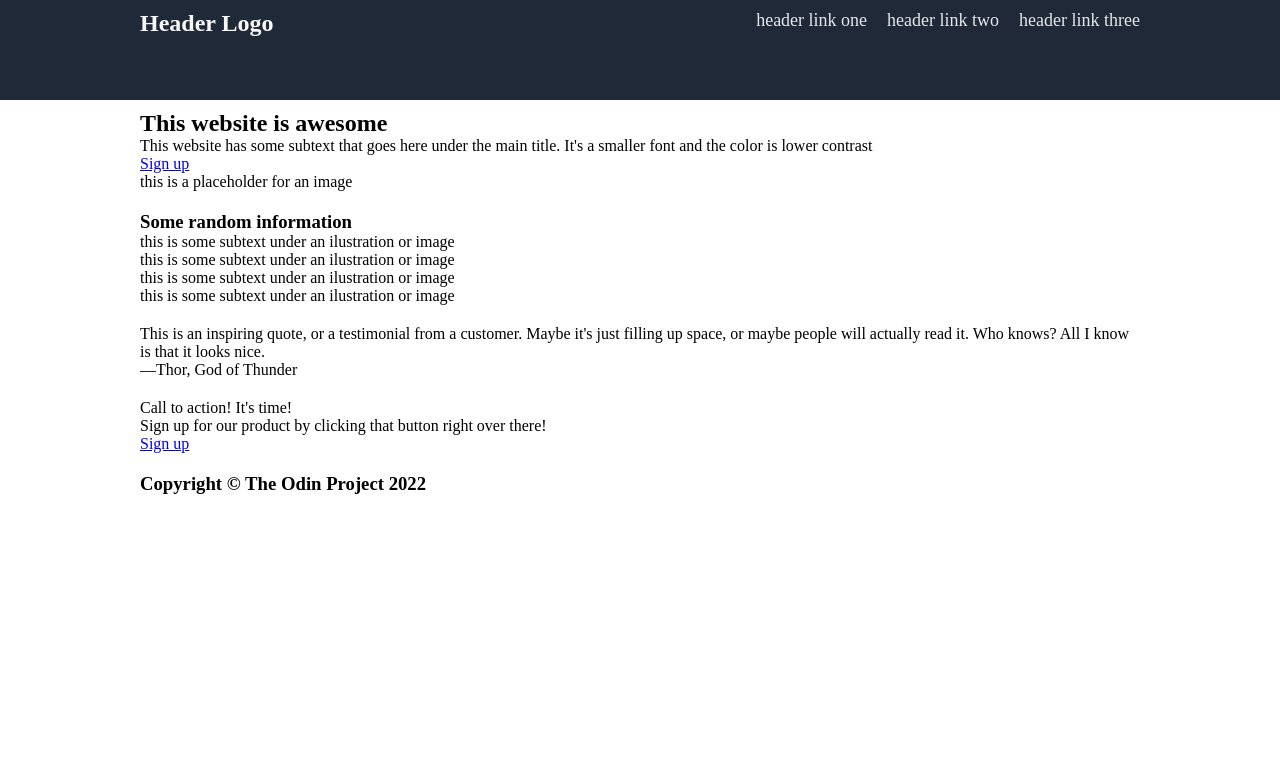
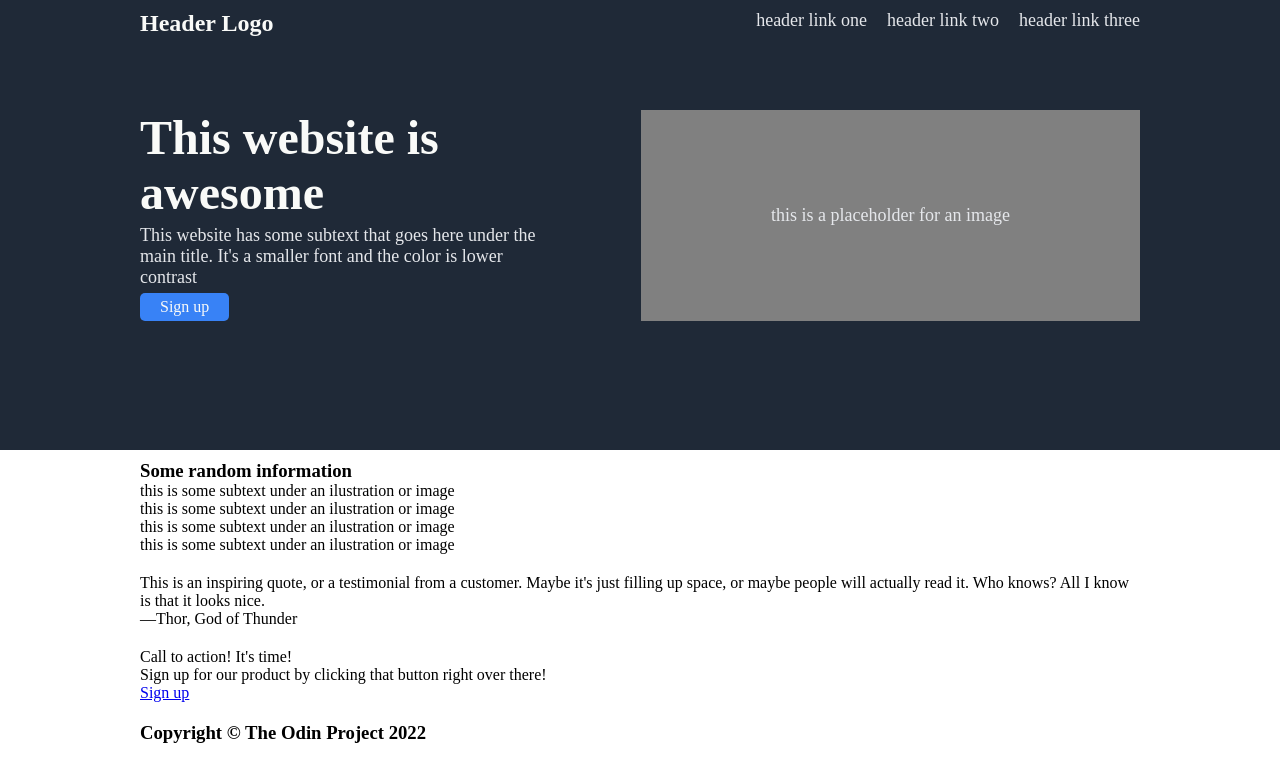
Before and after one commit to NicolasEiriz/flex-box-project, a plain HTML site: page index.html in a window 1280 px wide. Drawn offline with Linux system fonts and the light colour scheme.

Commit message:
style the header, can't get closer to the img an the text

```diff
--- a/style.css
+++ b/style.css
@@ -3,6 +3,7 @@
     padding: 0;
     box-sizing: border-box;
 }
+
 
 /*with this container in every section we can center it and used an specefic width*/
 .container{
@@ -10,6 +11,8 @@
     margin: 0 auto;
     padding: 10px 0;
 }
+
+/* NAVBAR */
 
 .navbar{
     background: #1f2937;
@@ -39,3 +42,60 @@
     text-decoration: none;
 
 }
+
+/* HEADER */
+.header{
+background: #1f2937;
+height: 350px;
+}
+
+.header .container{
+    display: flex;
+    justify-content: space-between;
+    /* gap: 20px; */
+}
+
+.header .text{
+    max-width: 50%;
+    display: flex;
+    flex-direction: column;
+    gap: 5px;
+}
+
+.header h1{
+    font-size: 48px;
+    font-weight:900;
+    color: #f9faf8;
+    padding-right: 100px;
+}
+
+.header p{
+    font-size: 18px;
+    color: #e5e7eb;
+    padding-right: 80px;
+}
+
+.header a{
+    background: #3882f6;
+    color: #f9faf8;
+    text-decoration: none;
+    max-width: fit-content;
+    padding: 5px 20px;
+    border-radius: 5px;
+}
+
+.header .image{
+    background: grey;
+    font-size: 18px;
+    color: #e5e7eb;
+    display: flex;
+    align-items: center;
+    max-width: 50%;
+
+}
+
+.header .image span{
+    padding: 80px 130px;
+}
+
+/* I can't see how to closer the img to the text */
```
